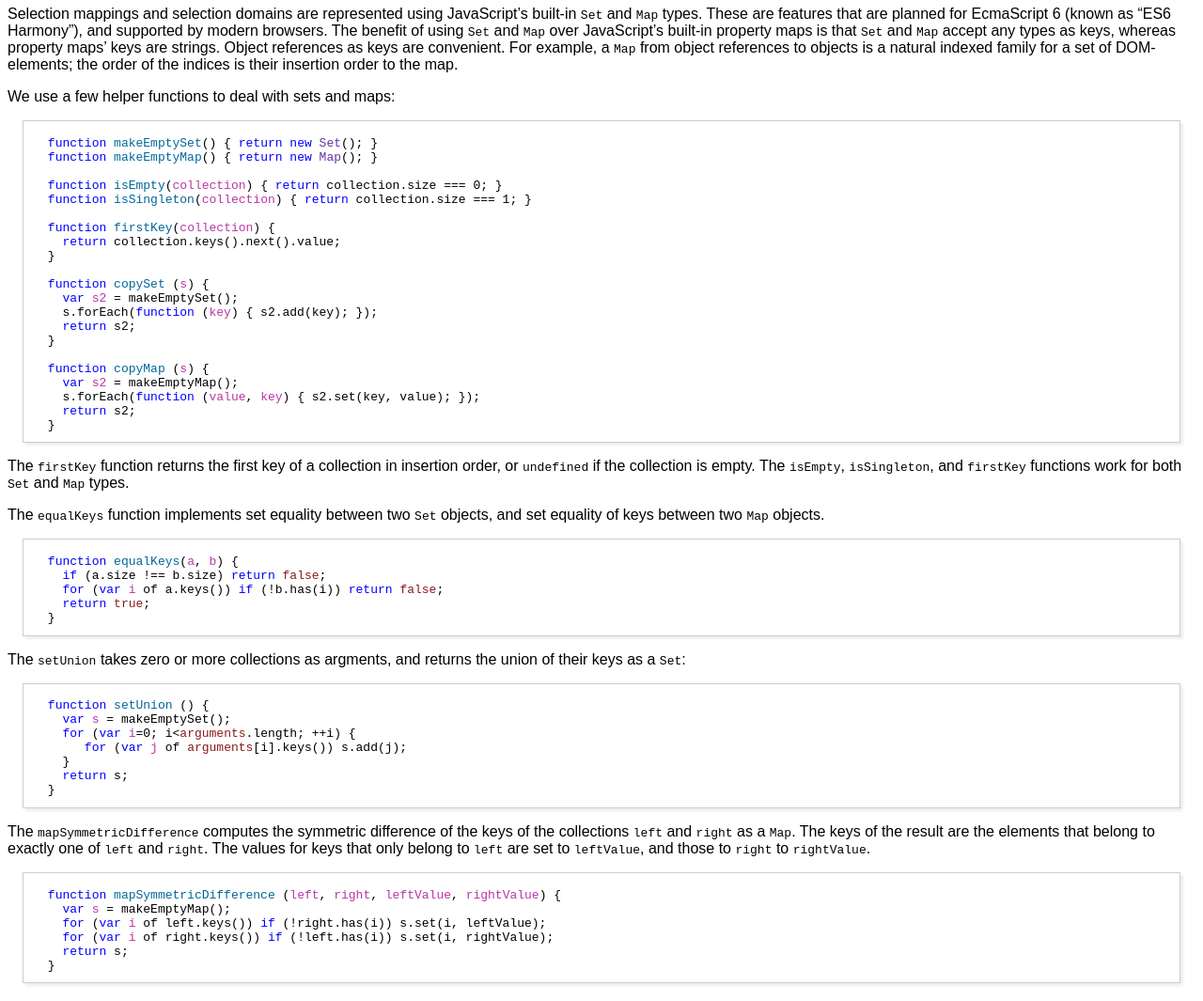
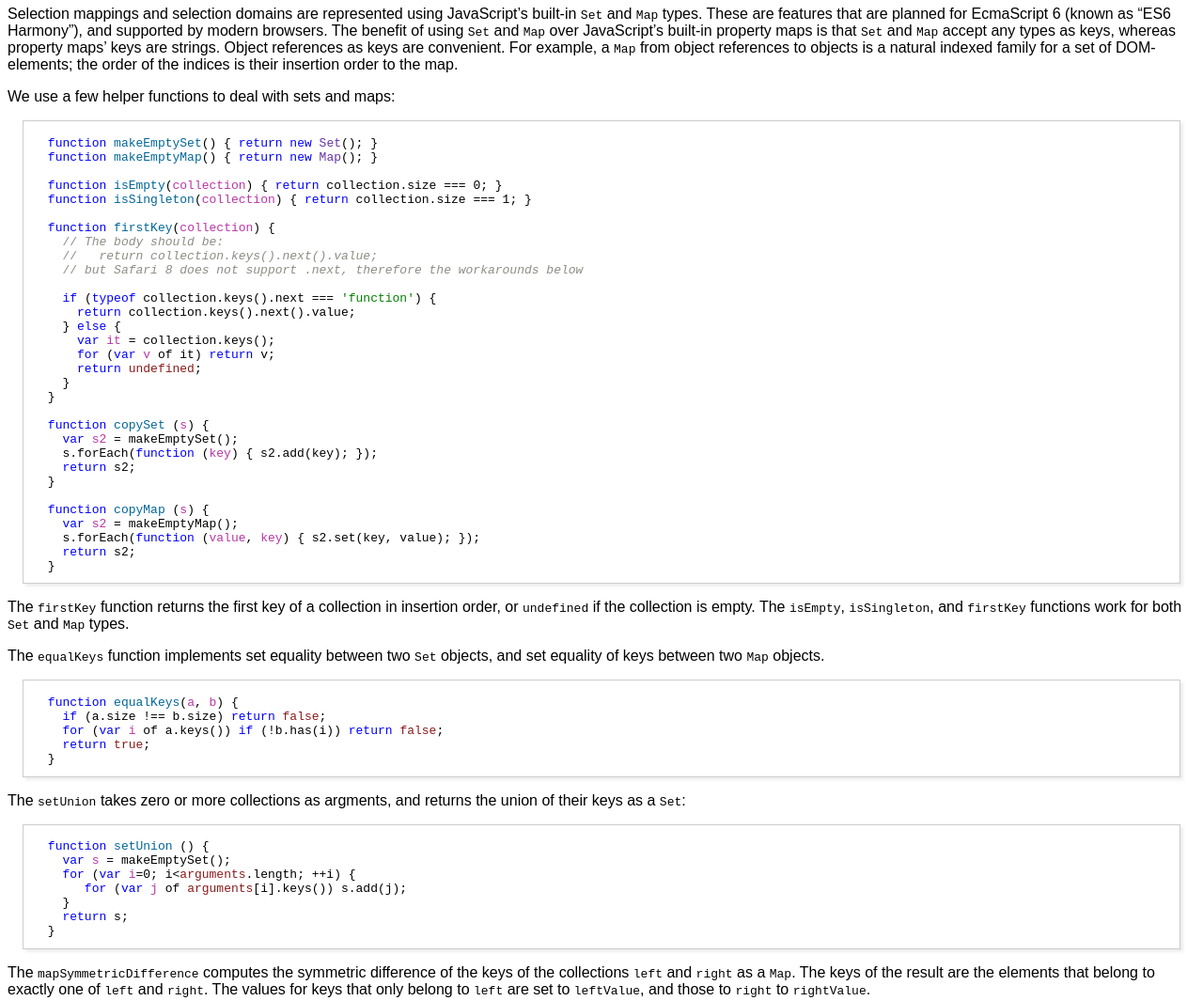
Before and after one commit to HotDrink/multiselectjs, a website: page dist-docs/library/multiselect_library.html in a window 1280 px wide. Shown: the part 1680-2745 px from the top of the page at 94% size. Drawn offline with nearby package versions, Linux system fonts and the light colour scheme; some packages are replaced by stand-ins of ours.

Commit message:
Removed minimimized versions for now; added a workaround for safari

```diff
--- a/dist-docs/library/multiselect_library.html
+++ b/dist-docs/library/multiselect_library.html
@@ -4,7 +4,7 @@
 <html xmlns="http://www.w3.org/1999/xhtml" lang="en" xml:lang="en">
 <head>
 <title>MultiselectJS &#x2014; <code>multiselect_library.org</code></title>
-<!-- 2015-08-21 Fri 20:53 -->
+<!-- 2015-08-21 Fri 22:38 -->
 <meta  http-equiv="Content-Type" content="text/html;charset=utf-8" />
 <meta  name="generator" content="Org-mode" />
 <meta  name="author" content="Jaakko Järvi" />
@@ -394,7 +394,17 @@ We use a few helper functions to deal with sets and maps:
   <span style="color: #0000FF;">function</span> <span style="color: #006699;">isSingleton</span>(<span style="color: #BA36A5;">collection</span>) { <span style="color: #0000FF;">return</span> collection.size === 1; }
 
   <span style="color: #0000FF;">function</span> <span style="color: #006699;">firstKey</span>(<span style="color: #BA36A5;">collection</span>) {
-    <span style="color: #0000FF;">return</span> collection.keys().next().value;
+    <span style="color: #8D8D84;">// </span><span style="color: #8D8D84; font-style: italic;">The body should be:</span>
+    <span style="color: #8D8D84;">//   </span><span style="color: #8D8D84; font-style: italic;">return collection.keys().next().value; </span>
+    <span style="color: #8D8D84;">// </span><span style="color: #8D8D84; font-style: italic;">but Safari 8 does not support .next, therefore the workarounds below</span>
+
+    <span style="color: #0000FF;">if</span> (<span style="color: #0000FF;">typeof</span> collection.keys().next === <span style="color: #008000;">'function'</span>) {
+      <span style="color: #0000FF;">return</span> collection.keys().next().value;
+    } <span style="color: #0000FF;">else</span> {
+      <span style="color: #0000FF;">var</span> <span style="color: #BA36A5;">it</span> = collection.keys();
+      <span style="color: #0000FF;">for</span> (<span style="color: #0000FF;">var</span> <span style="color: #BA36A5;">v</span> of it) <span style="color: #0000FF;">return</span> v;
+      <span style="color: #0000FF;">return</span> <span style="color: #8b1a1a;">undefined</span>;
+    }
   }
 
   <span style="color: #0000FF;">function</span> <span style="color: #006699;">copySet</span> (<span style="color: #BA36A5;">s</span>) {
--- a/dist-docs/tutorial/example-1.html
+++ b/dist-docs/tutorial/example-1.html
@@ -1,6 +1,6 @@
   <html>
     <head>
-      <script type="text/javascript" src="../../dist/multiselect.min.js"></script>
+      <script type="text/javascript" src="../../dist/multiselect.js"></script>
       <script type="text/javascript" src="https://ajax.googleapis.com/ajax/libs/jquery/2.1.3/jquery.min.js"></script>
         <style>
           .selectable { outline:1px solid; padding:10px; cursor:default; }
```
Also changed, not shown: dist-docs/library/extras.html (+1 -1 lines), dist-docs/library/selection_geometries.html (+1 -1 lines), dist-docs/tutorial/example-2.html (+1 -1 lines), dist-docs/tutorial/tutorial.html (+3 -3 lines), examples/demo/multiselect-demo.html (+1 -1 lines), js/multiselect.js (+11 -1 lines), package.json (+6 -3 lines), test/tests.js (+11 -1 lines), dist-docs/tutorial/selection_concepts.png, dist-docs/tutorial/simple-selection-geometry.png, dist/multiselect.js, dist/multiselect.min.js (deleted), dist/multiselect_with_extras.js, dist/multiselect_with_extras.min.js (deleted), 3 other files.
